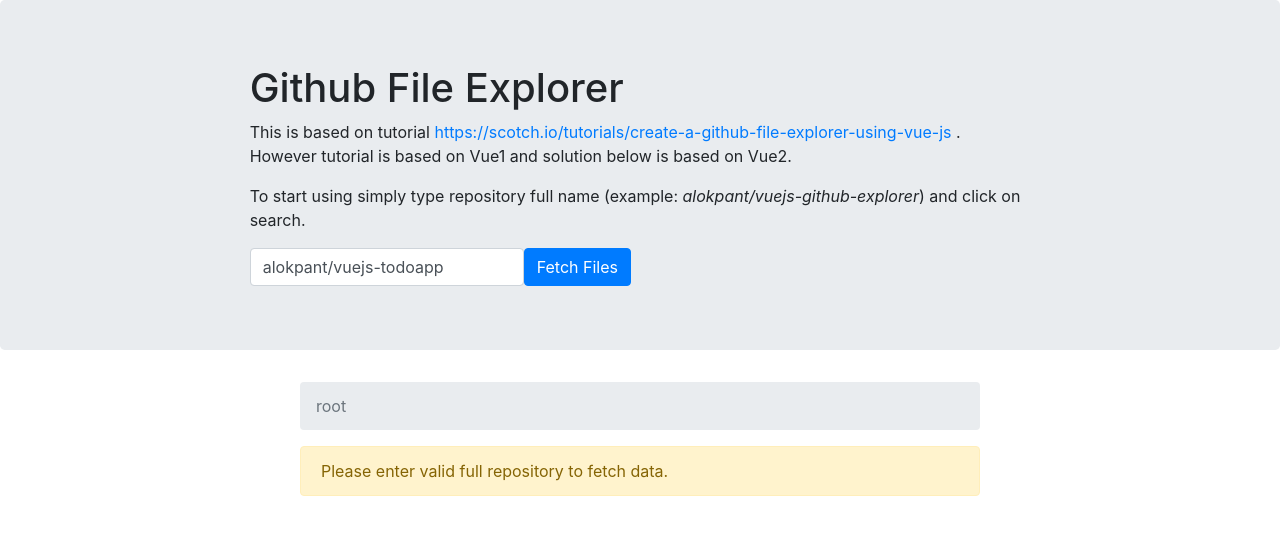
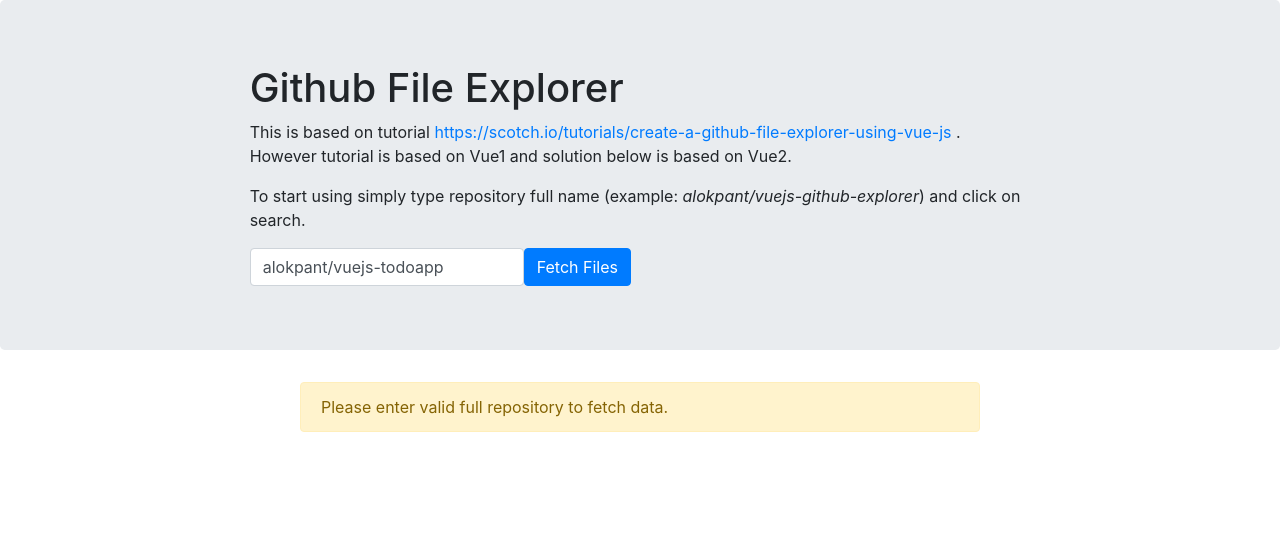
Before and after one commit to alokpant/vuejs-github-explorer, a Vue app: page / in a window 1280 px wide. Shown: the top 534 px of the page. Built offline with nearby package versions, Linux system fonts and the light colour scheme; what vue-resource would draw is missing.

Commit message:
breadcrumbs only visible when files available

```diff
--- a/src/components/FileExplorer.vue
+++ b/src/components/FileExplorer.vue
@@ -1,6 +1,6 @@
 <template>
   <section class='container'>
-    <div class='row'>
+    <div class='row' v-if='doesGithubHaveFiles'>
       <div class='col-md-12'>
         <nav aria-label="breadcrumb" role="navigation" class="custom-breadcrumbs">
           <ol class="breadcrumb">
```
